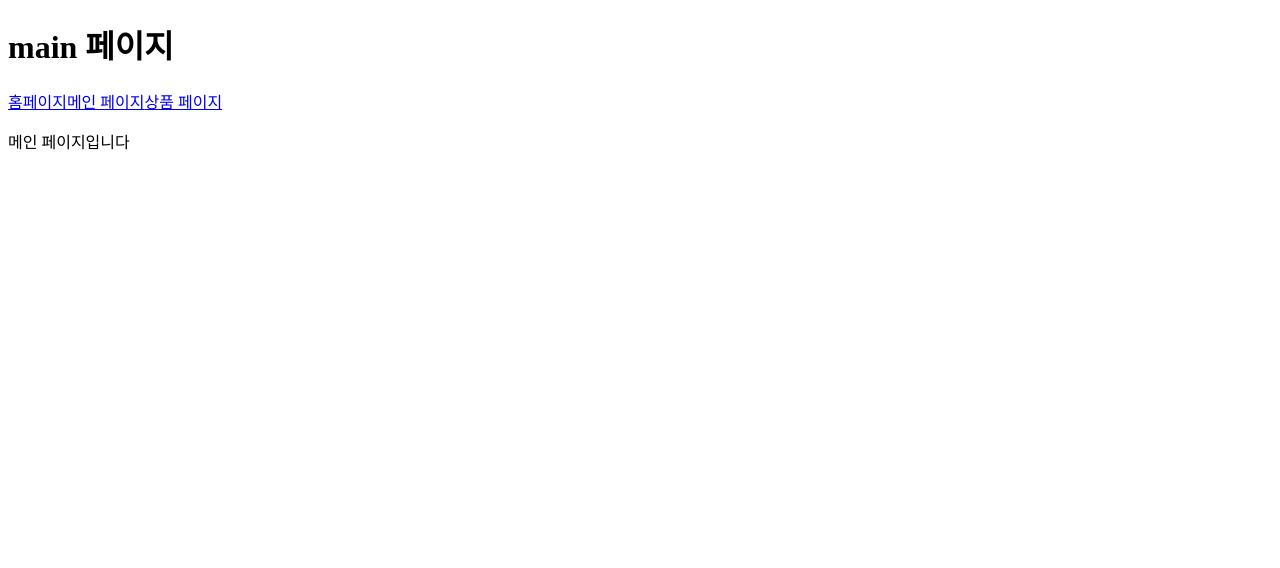
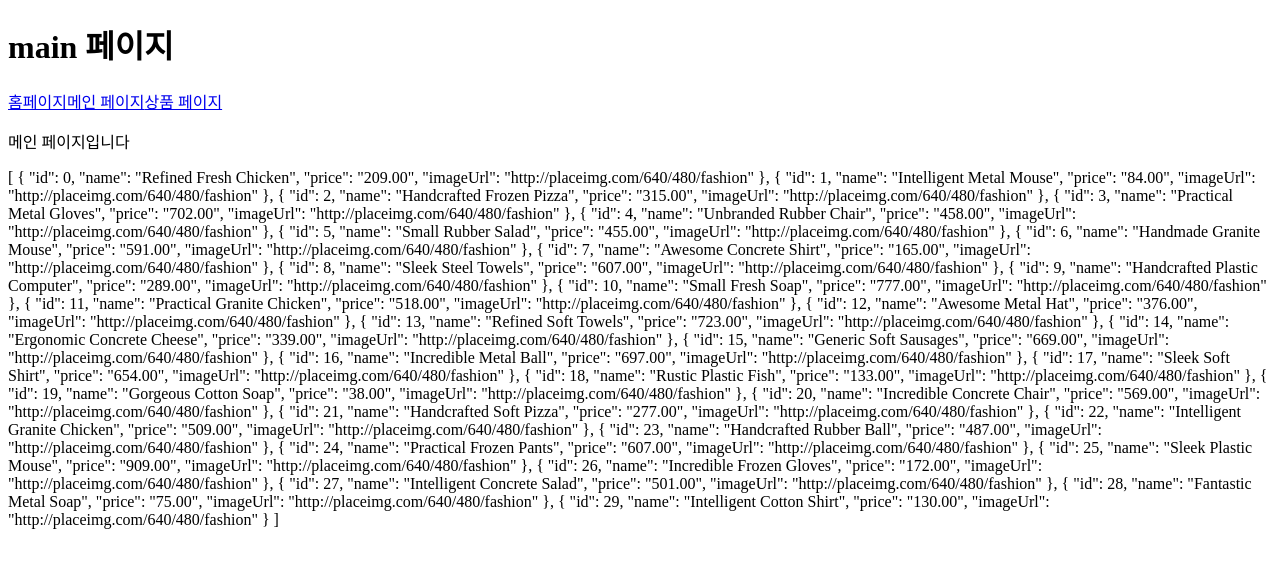
Before and after one commit to hjun-park/nuxt-js-practice, a Nuxt app in the folder learn-nuxt/: page /main in a window 1280 px wide. Shown: the top 568 px of the page. Built offline with nearby package versions, Linux system fonts and the light colour scheme; data requests are answered from the project's data file.

Commit message:
서버 포트 변경 및 받아온 데이터 표시

```diff
--- a/learn-nuxt/nuxt.config.js
+++ b/learn-nuxt/nuxt.config.js
@@ -34,4 +34,9 @@ export default {
 
   // Build Configuration: https://go.nuxtjs.dev/config-build
   build: {},
+
+  // server setup
+  server: {
+    port: 5000,
+  },
 }
--- a/learn-nuxt/pages/main.vue
+++ b/learn-nuxt/pages/main.vue
@@ -1,6 +1,9 @@
 <template>
   <div>
     <p>메인 페이지입니다</p>
+    <div>
+      {{ products }}
+    </div>
   </div>
 </template>
 
@@ -9,11 +12,18 @@
 import axios from 'axios';
 
 export default {
+  data() {
+    return {
+      products: [],
+    }
+  },
+
   // created를 통해서 products Main을 그림
   // 이렇게 되면 노드서버 (/backend) 내의 products 데이터들을 들고옴
   async created() {
     const response = await axios.get('http://localhost:3000/products')
     console.log(response)
+    this.products = response.data
   }
 }
 </script>
```
Also changed, not shown: 1 other file (tests, documents, lock files or other folders).
